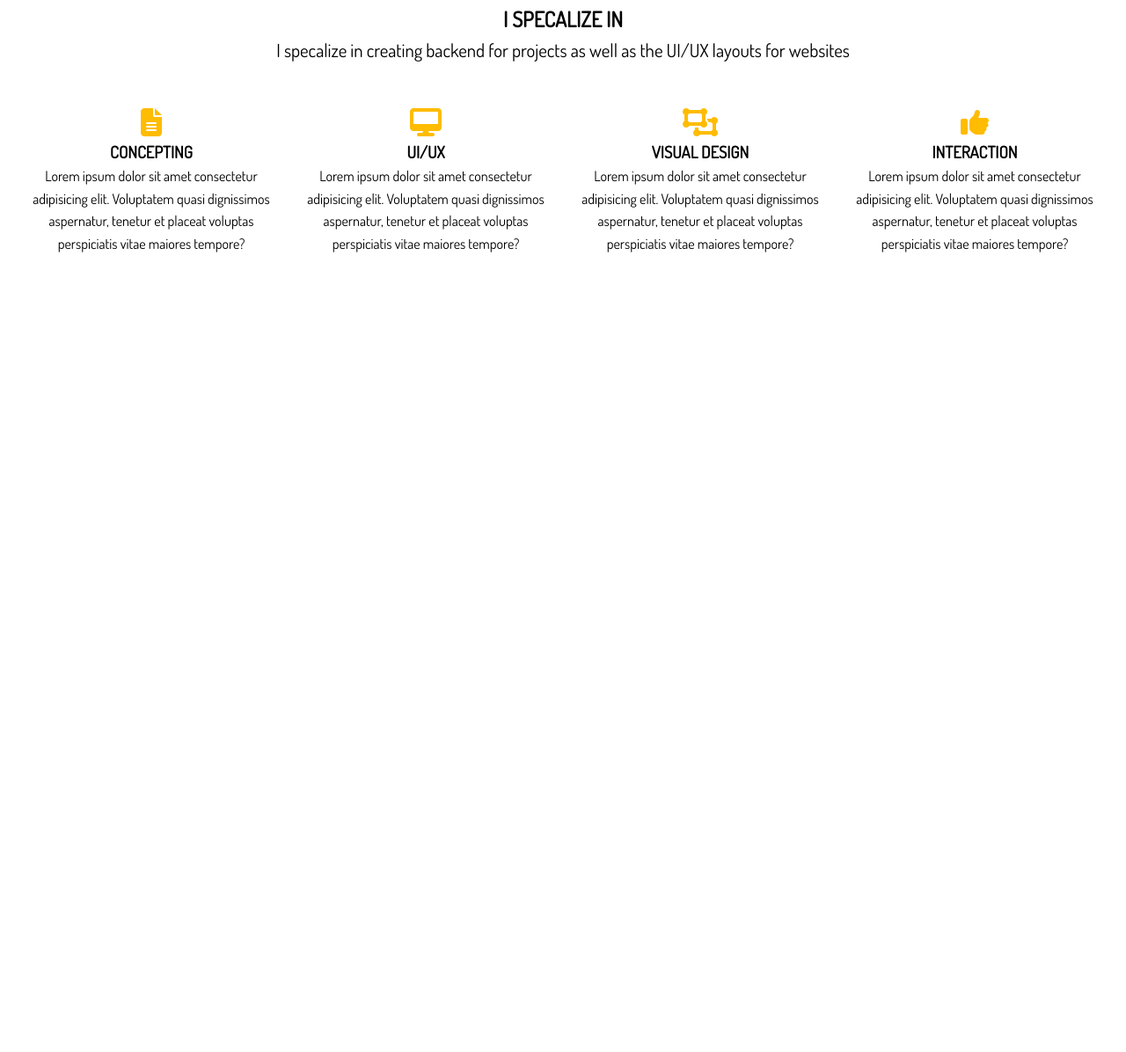
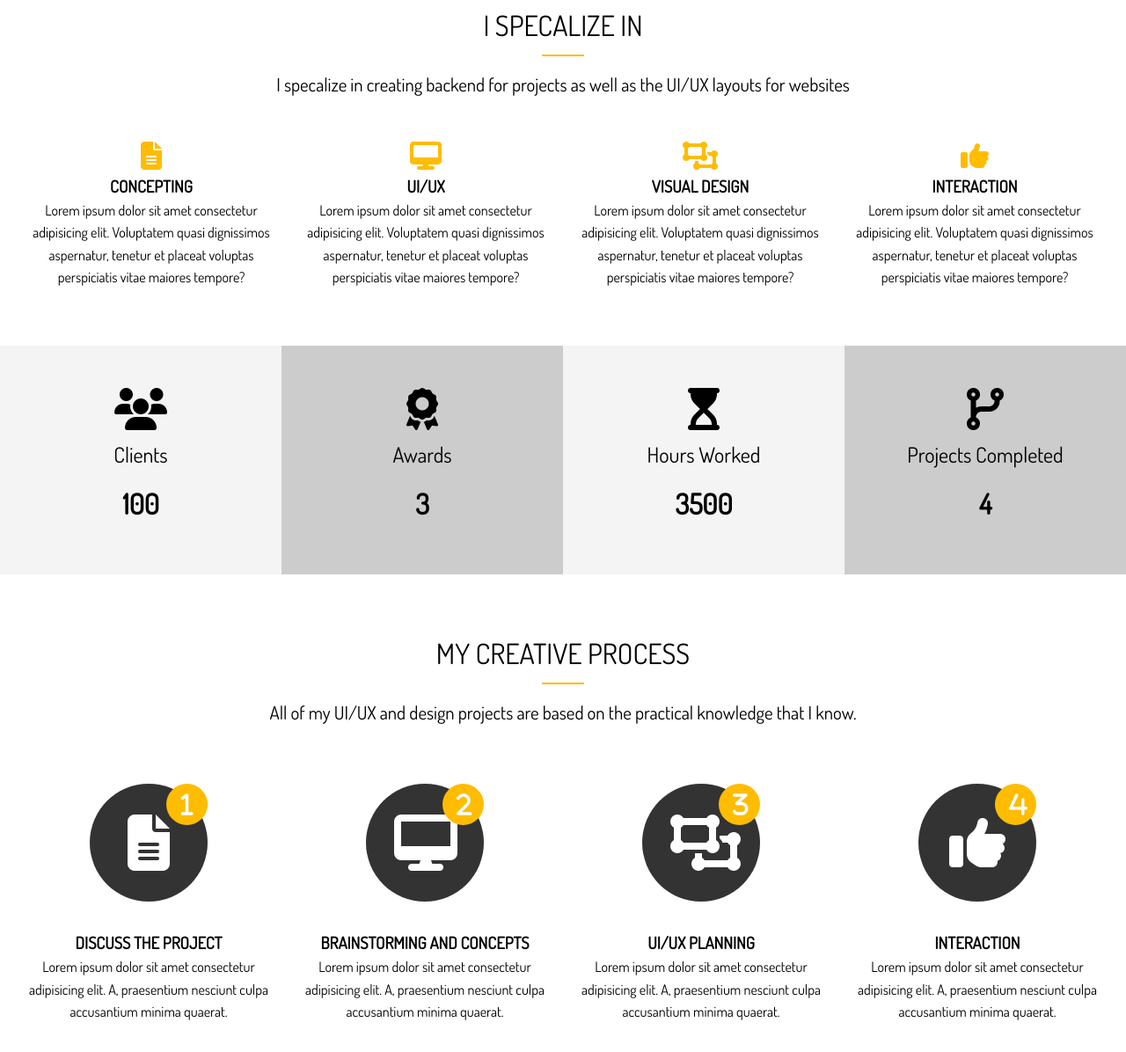
Before and after one commit to shubhamlatkar/shubham-latkar.github.io, a website built with Parcel: page index.html in a window 1280 px wide. Shown: the part 829-2025 px from the top of the page at 88% size. Before the commit the page ends 1152 px from the top, so only its background shows below. Built offline with nearby package versions, Linux system fonts and the light colour scheme.

Commit message:
added sections

```diff
--- a/index.html
+++ b/index.html
@@ -11,6 +11,7 @@
     <title>Shubham Latkar | UI/UX designer</title>
   </head>
   <body>
+    <!-- header starts -->
     <div id="header-home">
       <div class="container">
         <nav id="main-nav">
@@ -43,11 +44,13 @@
         </div>
       </div>
     </div>
-
-    <!-- section specalize in -->
+    <!-- header ends -->
+    <!-- section specalize in starts-->
     <div id="home-a" class="text-center py-2">
       <div class="container">
         <h2 class="section-title">I specalize in</h2>
+        <div class="bottom-line"></div>
+
         <p class="lead">
           I specalize in creating backend for projects as well as the UI/UX
           layouts for websites
@@ -92,7 +95,104 @@
         </div>
       </div>
     </div>
+    <!-- section specalize in ends-->
+
+    <!-- stats starts -->
+    <div id="home-b" class="text-center py-2">
+      <div class="stats">
+        <div>
+          <ul>
+            <li><i class="fas fa-users fa-3x"></i></li>
+            <li class="stats-title">Clients</li>
+            <li class="stats-number">100</li>
+          </ul>
+        </div>
+        <div>
+          <ul>
+            <li><i class="fas fa-award fa-3x"></i></li>
+            <li class="stats-title">Awards</li>
+            <li class="stats-number">3</li>
+          </ul>
+        </div>
+        <div>
+          <ul>
+            <li><i class="fas fa-hourglass-start fa-3x"></i></li>
+            <li class="stats-title">Hours Worked</li>
+            <li class="stats-number">3500</li>
+          </ul>
+        </div>
+        <div>
+          <ul>
+            <li><i class="fas fa-code-branch fa-3x"></i></li>
+            <li class="stats-title">Projects Completed</li>
+            <li class="stats-number">4</li>
+          </ul>
+        </div>
+      </div>
+    </div>
+    <!-- stats ends -->
+
+    <!-- section-c: process starts -->
+    <div id="home-c" class="text-center py-2">
+      <div class="container">
+        <h2 class="section-title">My Creative Process</h2>
+        <div class="bottom-line"></div>
+        <p class="lead">
+          All of my UI/UX and design projects are based on the practical
+          knowledge that I know.
+        </p>
+        <div class="process">
+          <div>
+            <i class="fas fa-file-alt fa-4x process-icon my-2">
+              <div class="process-step">1</div>
+            </i>
+            <div class="clr"></div>
+            <h3>Discuss the project</h3>
+            <p>
+              Lorem ipsum dolor sit amet consectetur adipisicing elit. A,
+              praesentium nesciunt culpa accusantium minima quaerat.
+            </p>
+          </div>
+          <div>
+            <i class="fas fa-desktop fa-4x process-icon my-2">
+              <div class="process-step">2</div>
+            </i>
+            <div class="clr"></div>
+            <h3>Brainstorming and concepts</h3>
+            <p>
+              Lorem ipsum dolor sit amet consectetur adipisicing elit. A,
+              praesentium nesciunt culpa accusantium minima quaerat.
+            </p>
+          </div>
+          <div>
+            <i class="fas fa-object-ungroup fa-4x process-icon my-2">
+              <div class="process-step">3</div>
+            </i>
+            <div class="clr"></div>
+            <h3>UI/UX Planning</h3>
+            <p>
+              Lorem ipsum dolor sit amet consectetur adipisicing elit. A,
+              praesentium nesciunt culpa accusantium minima quaerat.
+            </p>
+          </div>
+          <div>
+            <i class="fas fa-thumbs-up fa-4x process-icon my-2">
+              <div class="process-step">4</div>
+            </i>
+            <div class="clr"></div>
+            <h3>Interaction</h3>
+            <p>
+              Lorem ipsum dolor sit amet consectetur adipisicing elit. A,
+              praesentium nesciunt culpa accusantium minima quaerat.
+            </p>
+          </div>
+        </div>
+      </div>
+    </div>
+    <!-- section-c: process ends -->
+    <!-- type effect js  -->
     <script src="./dist/scripts/type-effect.js"></script>
+    <!-- Font aweasome js  -->
     <script
       src="https://kit.fontawesome.com/1bc3836927.js"
       crossorigin="anonymous"
--- a/scss/_utilities.scss
+++ b/scss/_utilities.scss
@@ -83,3 +83,21 @@ input[class^='btn-']:hover {
    margin: 5rem 0;
  }
 }
+
+.bottom-line {
+  height: 0.1rem;
+  width: 3rem;
+  background: $main-color;
+  display: block;
+  margin: 0 auto 1rem auto;
+}
+
+
+.section-title {
+  font-size: 2rem;
+  display: block;
+  padding-bottom: 0.5rem;
+  text-align: center;
+  font-weight: 100;
+  text-transform: uppercase;
+}
--- a/scss/style.scss
+++ b/scss/style.scss
@@ -16,6 +16,10 @@ body {
 a {
   text-decoration: none;
   color: $dark-color;
+}
+
+li {
+  list-style: none;
 }
 
 h2,h3,h4 {
@@ -93,7 +97,6 @@ img {
 }
 
 // home
-
 #home {
   &-a {
     .specials {
@@ -108,4 +111,81 @@ img {
       }
     }
   }
+  // stats
+  &-b {
+    .stats {
+      display: grid;
+      grid-template-columns: repeat(4, 1fr);
+
+      li {
+        line-height:2;
+
+        &.stats-title{
+          font-size: 1.5rem;
+        }
+        &.stats-number{
+          font-size: 2rem;
+          font-weight: bold;
+        }
+      }
+      div{
+        padding: 3rem 0;
+
+        &:nth-child(odd) {
+          background: $light-color;
+        }
+
+        &:nth-child(even) {
+          background: $medium-color;
+        }
+      }
+    }
+  }
+
+  // creative process
+  &-c {
+    .process {
+      display: grid;
+      grid-template-columns: repeat(4, 1fr);
+      grid-gap: 1.5rem;
+      text-align: center;
+
+      &-step {
+        position: absolute;
+        top: 0;
+        right: 0;
+        font-size: 28px;
+        background: $main-color;
+        border-radius: 50%;
+        height: 15px;
+        width: 15px;
+        line-height: 15px;
+        padding: 1rem;
+        transition: all 1s;
+      }
+
+      &-icon {
+        position: relative;
+        width: 70px;
+        height: 70px;
+        padding: 2rem;
+        color: #fff;
+        background: $dark-color;
+        line-height:70px;
+        text-align: center;
+        border-radius: 50%;
+        transition: all 1s;
+      }
+      &:hover {
+        background: $main-color;
+        width: 90px;
+        height: 90px;
+        line-height: 90px;
+
+        .process-step {
+          background: $dark-color;
+        }
+      }
+    }
+  }
 }
```
